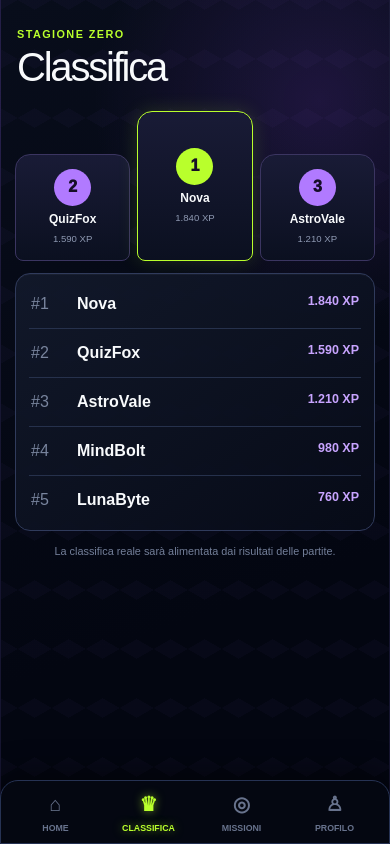
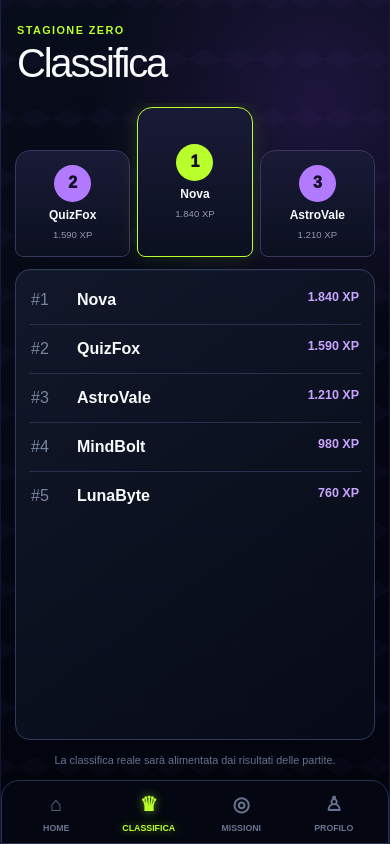
Before and after one commit to fxdjodjo-hue/TriviaOnline, a Next.js app: page /ranking in a window 390 px wide. Built offline with nearby package versions, Linux system fonts and the light colour scheme.

Commit message:
Improve mobile game section layout and scrolling

```diff
--- a/app/globals.css
+++ b/app/globals.css
@@ -375,10 +375,13 @@ button { touch-action:manipulation; }
   position: relative;
   isolation: isolate;
   width: min(100%, 480px);
-  height: 100dvh;
+  min-height: 100svh;
+  height: 100svh;
+  display: flex;
+  flex-direction: column;
   margin: 0 auto;
-  padding: 22px 14px 88px;
-  overflow-y: auto;
+  padding: max(18px, env(safe-area-inset-top)) 14px 0;
+  overflow: hidden;
   background:
     radial-gradient(circle at 82% 12%, rgba(154,77,255,.16), transparent 28%),
     linear-gradient(160deg,#080d1b,#030611 70%);
@@ -397,7 +400,28 @@ button { touch-action:manipulation; }
 .section-header { margin: 4px 2px 20px; }
 .section-header p { margin: 0 0 5px; color: var(--home-lime); font-size: .68rem; font-weight: 900; letter-spacing: .13em; text-transform: uppercase; }
 .section-header h1 { margin: 0; font-size: 2.5rem; line-height: 1; letter-spacing: -.055em; }
-.section-content { display: grid; gap: 12px; padding-bottom: 12px; }
+.section-content {
+  flex: 1 1 auto;
+  min-height: 0;
+  display: grid;
+  align-content: start;
+  gap: 12px;
+  overflow: hidden;
+  padding-bottom: 12px;
+}
+.section-content-ranking,
+.section-content-missions { grid-template-rows: auto minmax(0, 1fr) auto; }
+.section-content-profile { grid-template-rows: auto auto minmax(0, 1fr); }
+.game-section-page > .game-bottom-nav {
+  position: relative;
+  left: auto;
+  bottom: auto;
+  flex: 0 0 auto;
+  width: calc(100% + 28px);
+  margin: 0 -14px;
+  padding-bottom: max(8px, env(safe-area-inset-bottom));
+  transform: none;
+}
 .section-card {
   border: 1px solid #303b5c;
   border-radius: 15px;
@@ -426,12 +450,26 @@ button { touch-action:manipulation; }
 .ranking-podium .winner span { background: var(--home-lime); }
 .ranking-podium b { font-size: .75rem; }
 .ranking-podium small { color:#8e99b2; font-size:.6rem; }
-.ranking-screen-list { padding: 6px 13px; }
+.ranking-screen-list {
+  min-height: 0;
+  overflow-y: auto;
+  overscroll-behavior: contain;
+  padding: 6px 13px;
+  scrollbar-width: thin;
+}
 .ranking-screen-list > div { display:grid; grid-template-columns:38px 1fr auto; gap:8px; padding:12px 2px; border-bottom:1px solid #26314c; }
 .ranking-screen-list > div:last-child { border-bottom:0; }
 .ranking-screen-list span { color:#79859e; }
 .ranking-screen-list strong { color:#c8a4ff; font-size:.78rem; }
-.mission-screen-list { display:grid; gap:9px; }
+.mission-screen-list {
+  min-height: 0;
+  display:grid;
+  align-content: start;
+  gap:9px;
+  overflow-y:auto;
+  overscroll-behavior:contain;
+  scrollbar-width:thin;
+}
 .mission-screen-card { display:grid; grid-template-columns:auto 1fr auto; gap:11px; align-items:center; padding:14px 12px; }
 .mission-screen-icon { color:var(--home-purple); font-size:1.5rem; text-shadow:0 0 12px currentColor; }
 .mission-screen-card b,.mission-screen-card small,.mission-screen-card em { display:block; }
@@ -450,7 +488,13 @@ button { touch-action:manipulation; }
 .profile-screen-stats b,.profile-screen-stats span { display:block; }
 .profile-screen-stats b { color:var(--home-lime); font-size:1.15rem; }
 .profile-screen-stats span { margin-top:4px; color:#7f8ba5; font-size:.58rem; text-transform:uppercase; }
-.profile-achievements { padding:15px; }
+.profile-achievements {
+  min-height:0;
+  overflow-y:auto;
+  overscroll-behavior:contain;
+  padding:15px;
+  scrollbar-width:thin;
+}
 .profile-achievements h3 { margin:0 0 8px; }
 .profile-achievements > div { display:grid; grid-template-columns:auto 1fr auto; gap:10px; align-items:center; padding:12px 0; border-top:1px solid #28334f; }
 .profile-achievements > div > span { color:var(--home-purple); font-size:1.25rem; }
@@ -578,8 +622,8 @@ button { touch-action:manipulation; }
   position: relative;
   isolation: isolate;
   width: min(100%, 480px);
-  height: 100dvh;
-  min-height: 620px;
+  height: 100svh;
+  min-height: 0;
   padding: 18px 14px 24px;
   overflow: hidden;
   border-inline: 1px solid rgba(113,92,186,.18);
@@ -790,7 +834,6 @@ button { touch-action:manipulation; }
 }
 .lobby-status p { margin: 0; }
 .room-shell-waiting {
-  min-height: 560px;
   padding: 10px 10px max(12px,env(safe-area-inset-bottom));
 }
 .room-shell-waiting .room-shell-content {
@@ -1050,7 +1093,6 @@ button { touch-action:manipulation; }
 /* Active match */
 .room-shell-game,
 .room-shell-result {
-  min-height: 560px;
   padding: 10px 10px max(12px,env(safe-area-inset-bottom));
 }
 .room-shell-game .room-shell-content,
@@ -1732,7 +1774,7 @@ button { touch-action:manipulation; }
 @keyframes answer-enter { from { opacity:0; transform:translateY(7px); } }
 @keyframes result-emblem-in { from { opacity:0; transform:scale(.72) rotate(-8deg); } }
 @media (max-height: 720px) {
-  .room-shell { min-height: 560px; padding-top: 12px; }
+  .room-shell { padding-top: 12px; }
   .room-shell-content { padding-top: 8px; }
   .room-shell-waiting .room-lobby { gap: 7px; }
   .room-shell-waiting { padding-top: 7px; }
--- a/components/game-home/GameSectionShell.tsx
+++ b/components/game-home/GameSectionShell.tsx
@@ -19,7 +19,7 @@ export function GameSectionShell({
         <p>{eyebrow}</p>
         <h1>{title}</h1>
       </header>
-      <div className="section-content">{children}</div>
+      <div className={`section-content section-content-${active}`}>{children}</div>
       <GameBottomNavigation active={active} />
     </main>
   );
```
